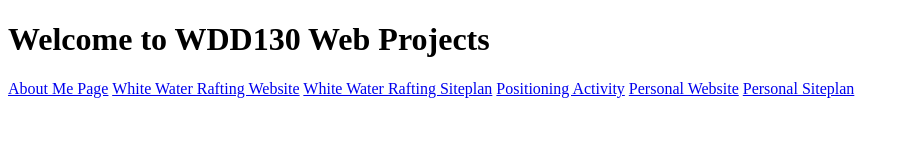
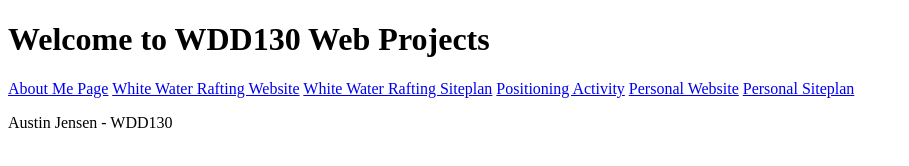
Before and after one commit to CaptainCarnivore/wdd130, a plain HTML site: page index.html in a window 1280 px wide. Shown: the whole page, without its empty margins (0-909 px from the left). Drawn offline with Linux system fonts and the light colour scheme.

Commit message:
Added a paragraph to the home page

```diff
--- a/index.html
+++ b/index.html
@@ -16,5 +16,6 @@
         <a href="#">Personal Website</a>
         <a href="#">Personal Siteplan</a>
     </nav>
+    <p>Austin Jensen - WDD130</p>
 </body>
 </html>
```
